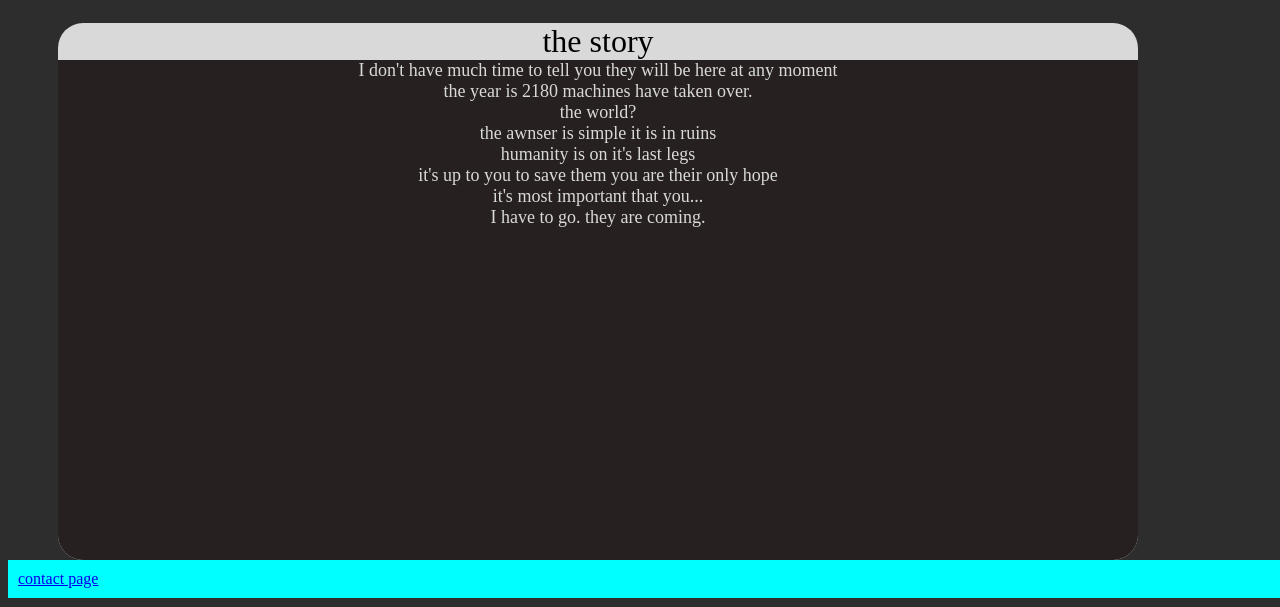
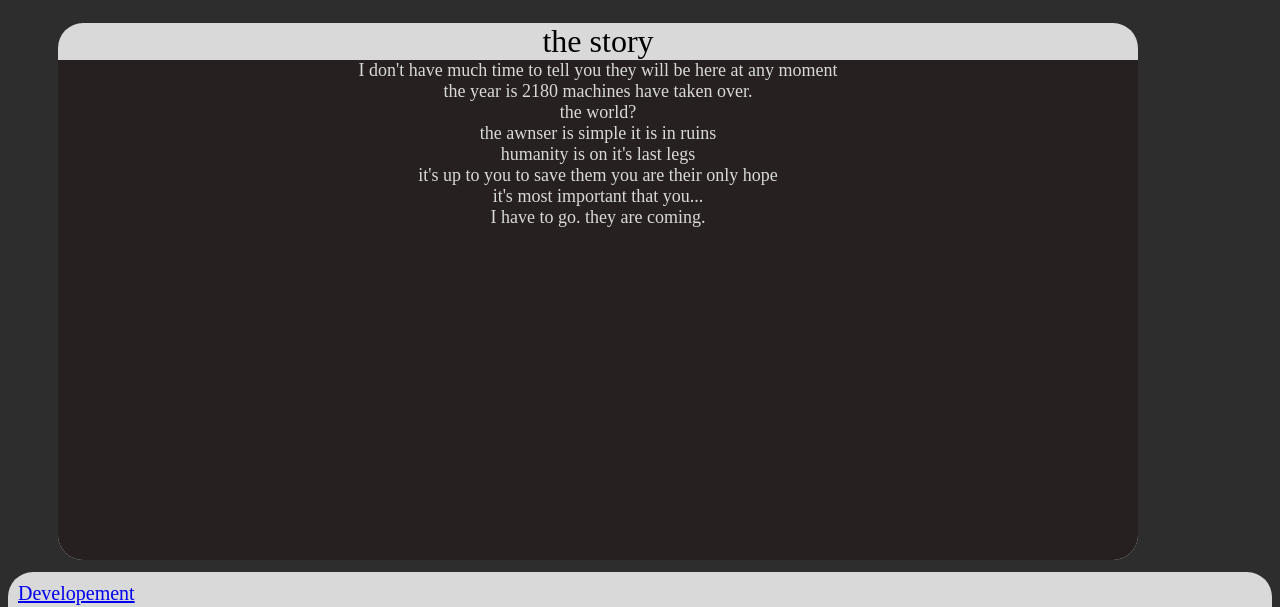
Before and after one commit to PunnyComixYT/Terminus-site, a plain HTML site: page about-game.html in a window 1280 px wide. Shown: the part 986-1593 px from the top of the page. Drawn offline with Linux system fonts and the light colour scheme.

Commit message:
revert of update seven

```diff
--- a/about-game.html
+++ b/about-game.html
@@ -216,10 +216,7 @@
     }
 
     }
-    .send{
-        padding: 10px;
-        background-color: aqua;
-    }
+
     footer{
         margin-top: 1%;
         background-color: #D9D9D9;
@@ -309,9 +306,6 @@
         I have to go. they are coming.
         </div>
     </div>
-    <div class="send">
-        <a href="contact-page.html">contact page</a>
-    </div>
 
 </div>
 </body>
```
